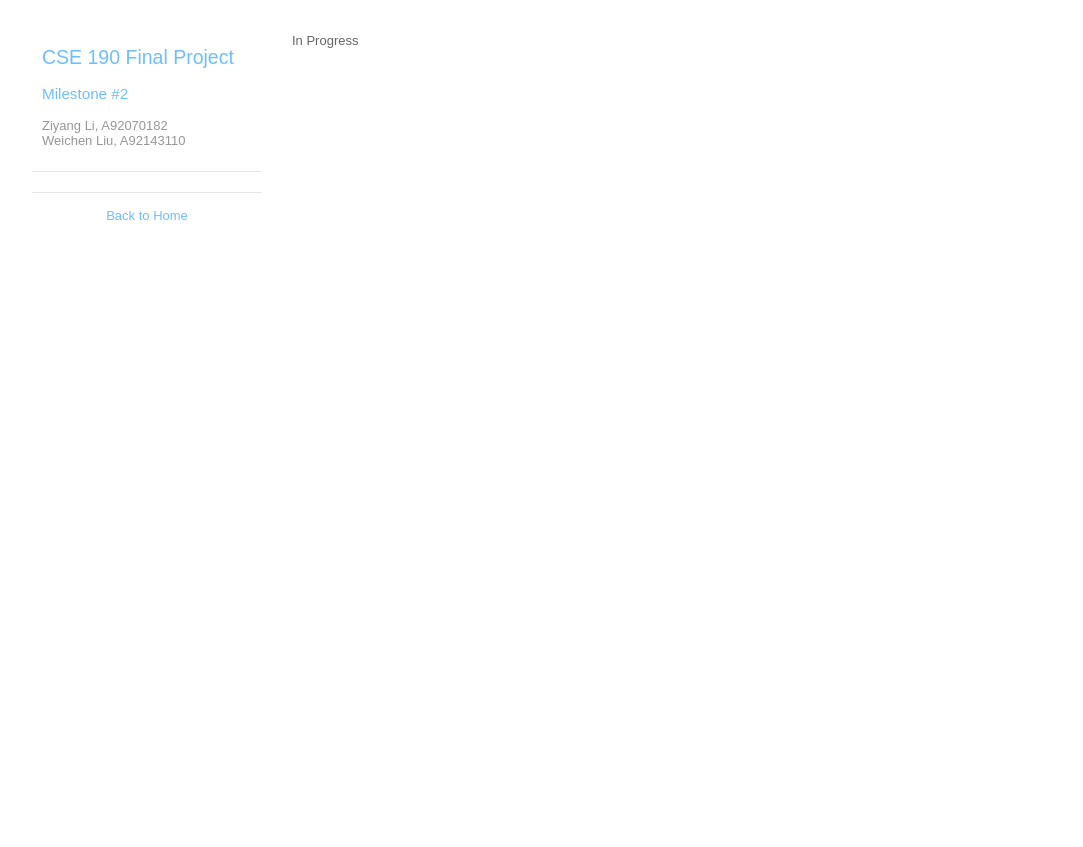
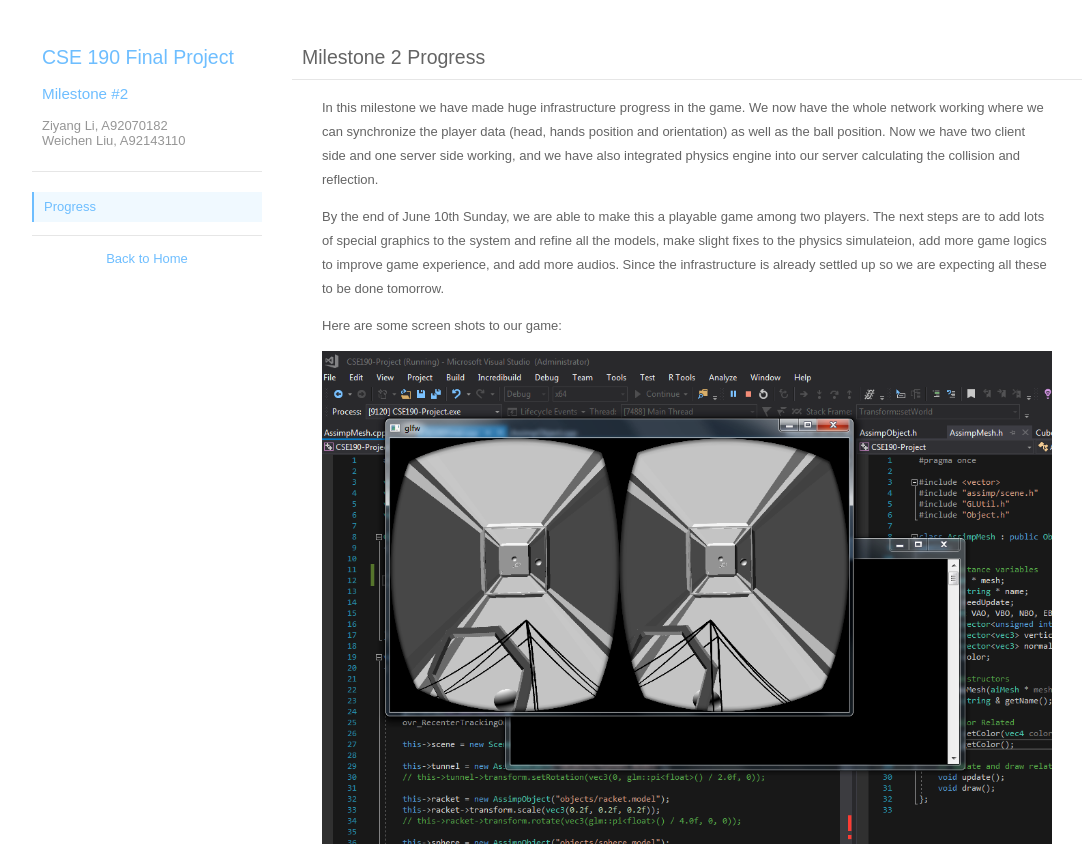
Before and after one commit to Liby99/CSE190-Website, a website: page public/milestone_2.html in a window 1280 px wide. Shown: the top 847 px of the page, without its empty margins (78-1161 px from the left). Before the commit the page ends 800 px from the top, so only its background shows below. Drawn offline with Linux system fonts and the light colour scheme.

Commit message:
Add milestone 2

```diff
--- a/public/milestone_2.html
+++ b/public/milestone_2.html
@@ -22,7 +22,9 @@
                 </ul>
             </div>
             <ul id="section-list">
-
+                <li>
+                    <a data-sec="#progress-section">Progress</a>
+                </li>
             </ul>
             <div id="sidebar-footer">
                 <center style="padding: 10px;">
@@ -31,10 +33,35 @@
             </div>
         </nav>
         <main>
-            <section>
-                <p>
-                    In Progress
-                </p>
+            <section id="progress-section">
+                <h2>Milestone 2 Progress</h2>
+                <div>
+                    <p>
+                        In this milestone we have made huge infrastructure progress in the game.
+                        We now have the whole network working where we can synchronize the player
+                        data (head, hands position and orientation) as well as the ball position.
+                        Now we have two client side and one server side working, and we have also
+                        integrated physics engine into our server calculating the collision and
+                        reflection.
+                    </p>
+                    <p>
+                        By the end of June 10th Sunday, we are able to make this a playable game
+                        among two players. The next steps are to add lots of special graphics to
+                        the system and refine all the models, make slight fixes to the physics
+                        simulateion, add more game logics to improve game experience, and add more
+                        audios. Since the infrastructure is already settled up so we are expecting
+                        all these to be done tomorrow.
+                    </p>
+                    <p>
+                        Here are some screen shots to our game:
+                    </p>
+                    <center>
+                        <img src="img/milestone_2/pingpong1.png" />
+                        <img src="img/milestone_2/pingpong2.png" />
+                        <img src="img/milestone_2/pingpong3.png" />
+                        <img src="img/milestone_2/pingpong5.png" />
+                    </center>
+                </div>
             </section>
         </main>
         <script src="js/basic.js"></script>
```
Also changed, not shown: public/index.html (+1 -1 lines), public/img/milestone_2/pingpong1.png (added), public/img/milestone_2/pingpong2.png (added), public/img/milestone_2/pingpong3.png (added), public/img/milestone_2/pingpong5.png (added).
